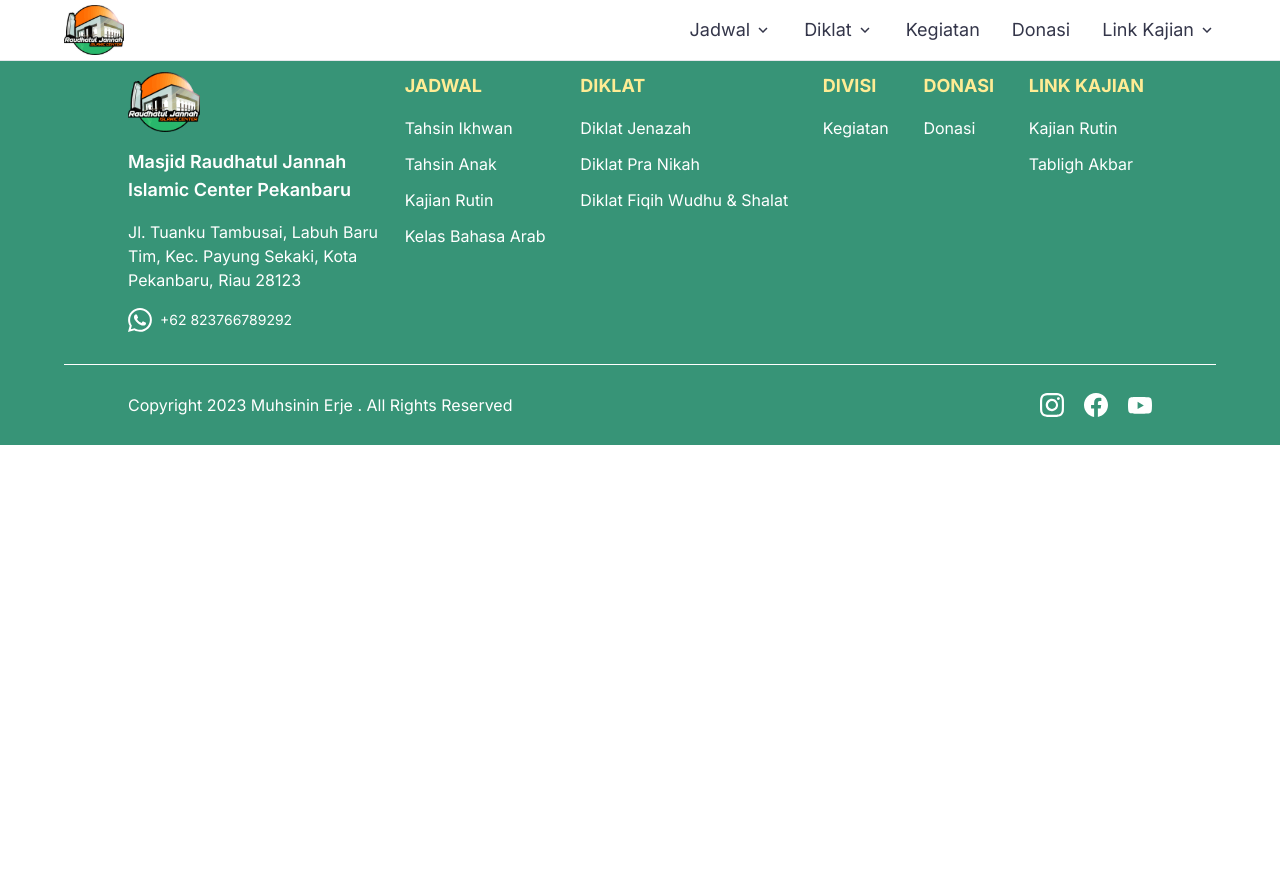
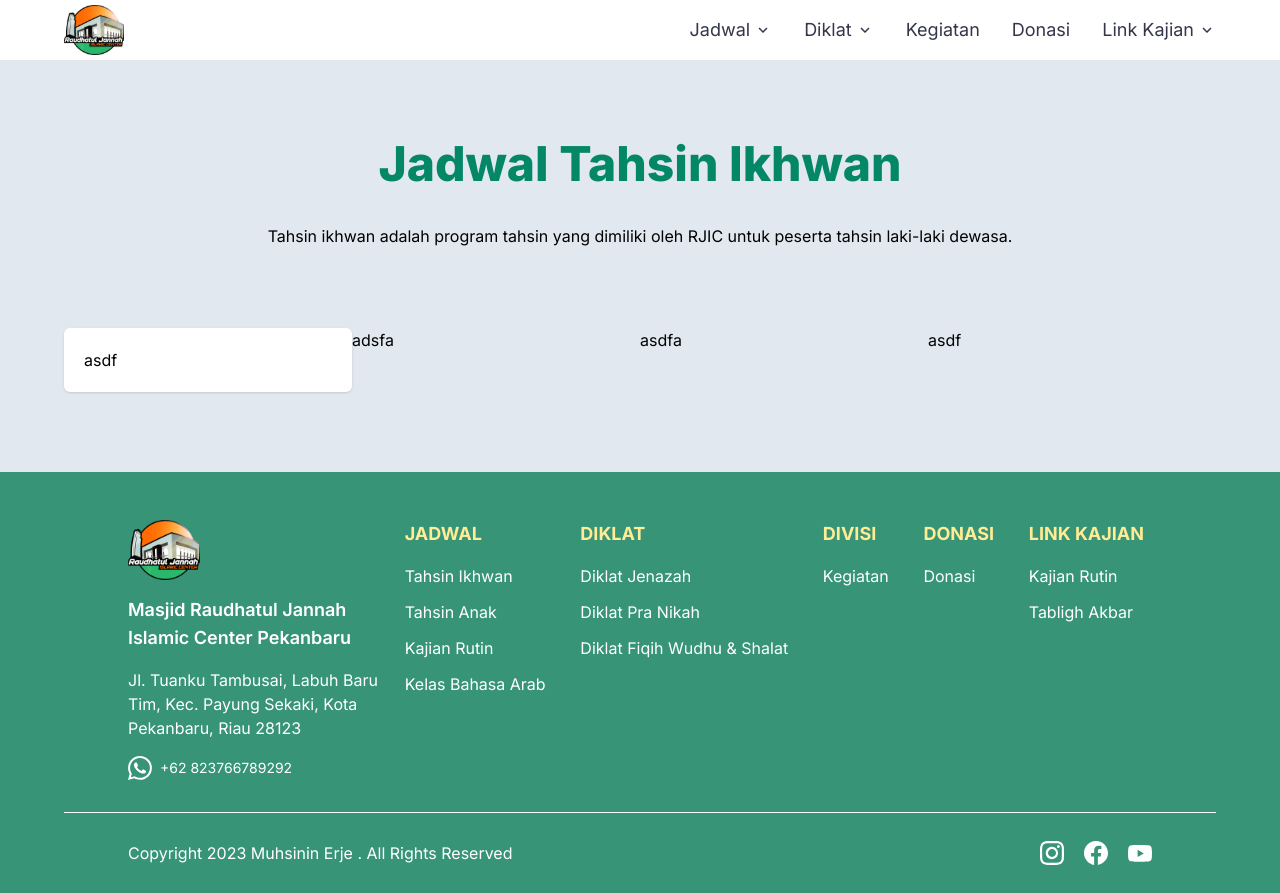
Before and after one commit to Johandika/FrontSide-MasjidRaudhatulJannah, a React (Vite) app: page /tahsinIkhwan in a window 1280 px wide. Before the commit the page ends 800 px from the top, so only its background shows below. Built offline with nearby package versions, Linux system fonts and the light colour scheme.

Commit message:
ScrollToTop Fixed

```diff
--- /dev/null
+++ b/src/ScrollToTop.jsx
@@ -0,0 +1,14 @@
+import { useEffect } from "react";
+import { useLocation } from "react-router-dom";
+
+function ScrollToTop() {
+  const { pathname } = useLocation();
+
+  useEffect(() => {
+    window.scrollTo(0, 0);
+  }, [pathname]);
+
+  return null;
+}
+
+export default ScrollToTop;
--- a/src/index.css
+++ b/src/index.css
@@ -5,6 +5,7 @@
 @layer base {
   html {
     font-family: "Inter", "sans-serif";
+    scroll-behavior: auto;
   }
 }
 
--- a/src/pages/TahsinIkhwan.jsx
+++ b/src/pages/TahsinIkhwan.jsx
@@ -1,7 +1,26 @@
-import React from "react";
+import styles from "../style";
 
 const TahsinIkhwan = () => {
-  return <div>TahsinIkhwan</div>;
+  return (
+    <div className={`${styles.paddingX} ${styles.flexCenter} pt-[60px] bg-Gray1`}>
+      <div className={`${styles.boxWidth}  my-20 flex flex-col gap-20`}>
+        {/* Judul dan Deskripsi */}
+        <div className="flex flex-col justify-center items-center text-center gap-9">
+          <h1 className="text-judul ">Jadwal Tahsin Ikhwan</h1>
+          <p className="w-full sm:w-[90%] md:w-[70%]">
+            Tahsin ikhwan adalah program tahsin yang dimiliki oleh RJIC untuk peserta tahsin
+            laki-laki dewasa.
+          </p>
+        </div>
+        <div className="grid grid-cols-4 ">
+          <div className="bg-white shadow rounded-md p-5">asdf</div>
+          <div>adsfa</div>
+          <div>asdfa</div>
+          <div>asdf</div>
+        </div>
+      </div>
+    </div>
+  );
 };
 
 export default TahsinIkhwan;
--- a/src/routes/router.jsx
+++ b/src/routes/router.jsx
@@ -1,8 +1,4 @@
-import {
-  createBrowserRouter,
-  RouterProvider,
-  redirect,
-} from "react-router-dom";
+import { createBrowserRouter, RouterProvider, redirect } from "react-router-dom";
 import Home from "../pages/Home";
 import Layout from "../components/layout/Layout";
 import Donasi from "../pages/Donasi";
@@ -16,11 +12,17 @@ import TahsinAnak from "../pages/TahsinAnak";
 import TahsinIkhwan from "../pages/TahsinIkhwan";
 import Kajian from "../pages/Kajian";
 import LinkTablighAkbar from "../pages/LinkTablighAkbar";
+import ScrollToTop from "../ScrollToTop";
 
 const router = createBrowserRouter([
   {
     path: "/",
-    element: <Layout />,
+    element: (
+      <>
+        <Layout />
+        <ScrollToTop /> {/* ScrollToTop agar setiap pindah halaman dimulai dari atas */}
+      </>
+    ),
     children: [
       {
         path: "/",
```
Also changed, not shown: src/components/layout/Layout.jsx (+3 -5 lines).
